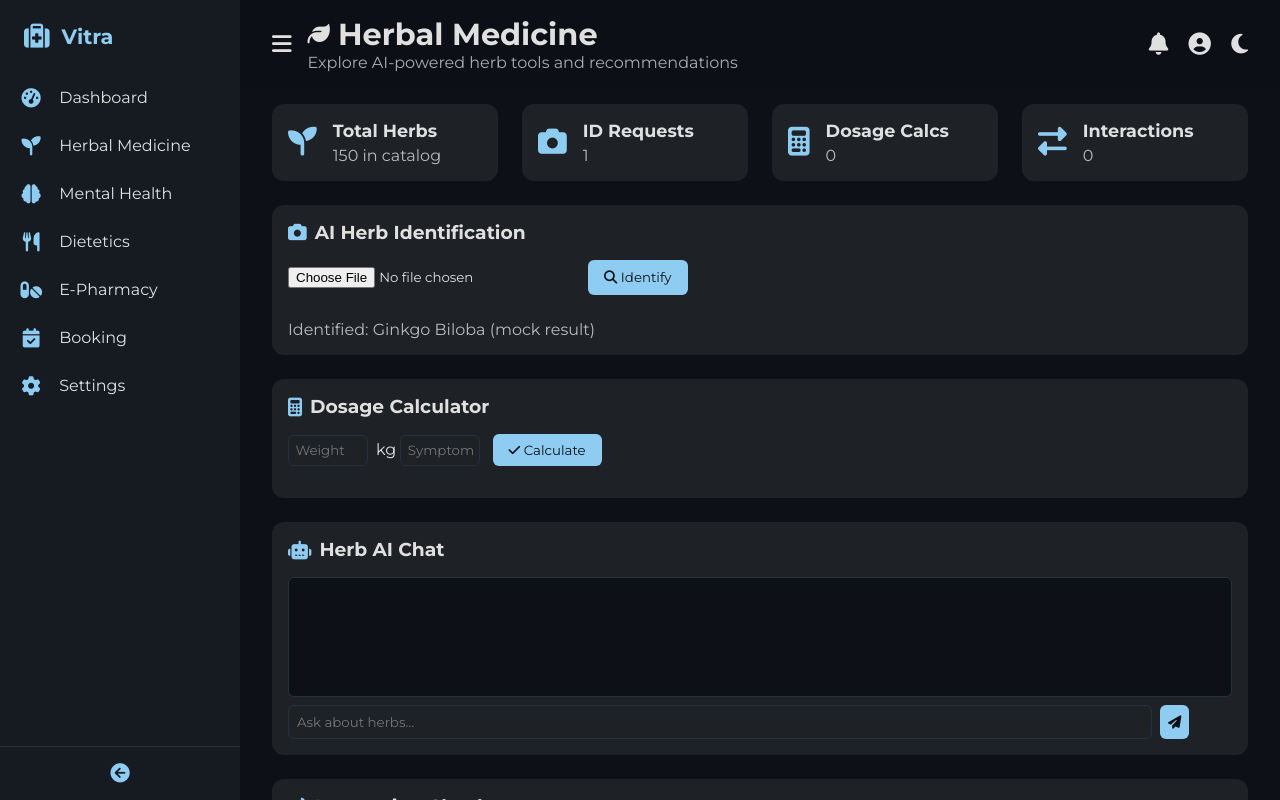
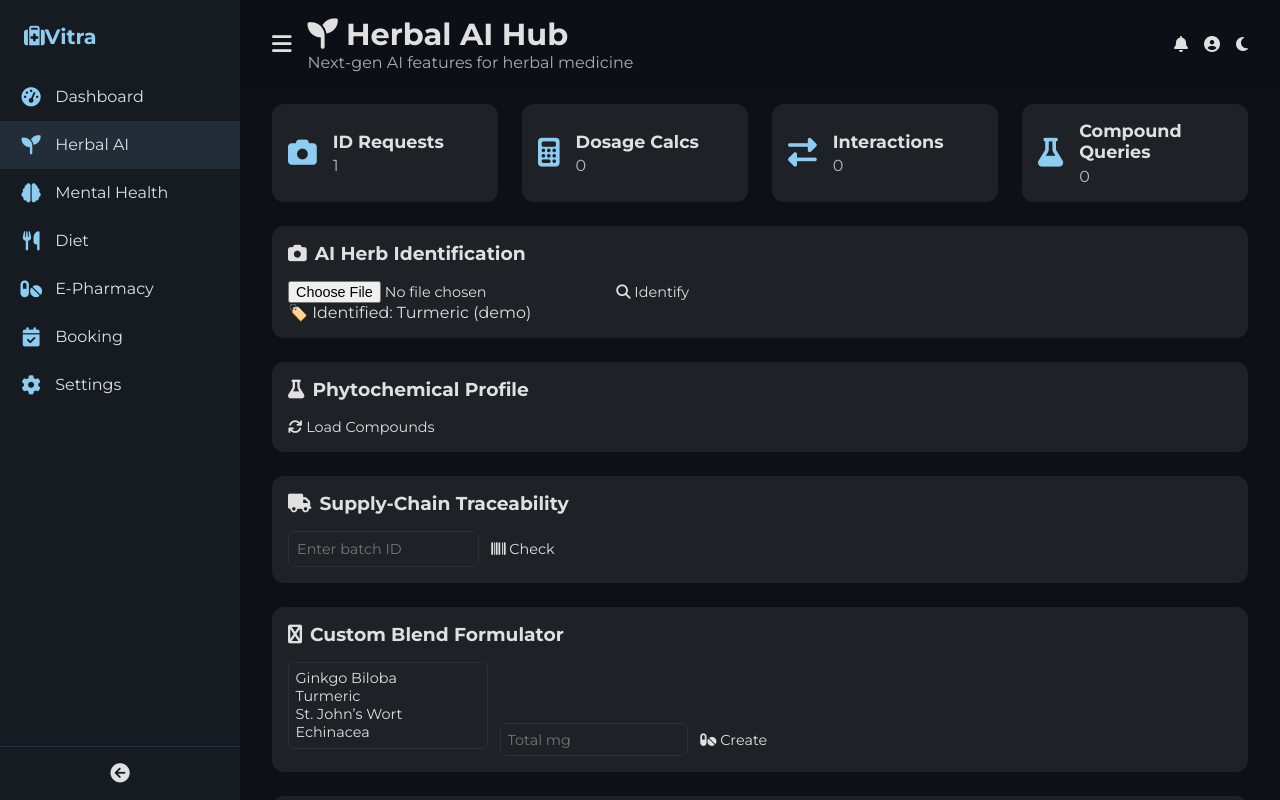
Before and after one commit to jvo-james/vitra, a plain HTML site: page herbs.html in a window 1280 px wide. Both pictures are taken after a click on the button "Identify". Drawn offline with nearby package versions, Linux system fonts and the light colour scheme.

Commit message:
Update herbs.html

```diff
--- a/herbs.html
+++ b/herbs.html
@@ -2,100 +2,103 @@
 <html lang="en" class="dark">
 <head>
   <meta charset="UTF-8"><meta name="viewport" content="width=device-width,initial-scale=1.0">
-  <title>Vitra – Herbal Medicine</title>
-  <!-- Google Fonts & FontAwesome -->
-  <link href="https://fonts.googleapis.com/css2?family=Montserrat:wght@300;400;600;700&display=swap" rel="stylesheet">
+  <title>Vitra – Herbal Medicine AI Hub</title>
+  <!-- Fonts & Icons -->
+  <link href="https://fonts.googleapis.com/css2?family=Montserrat:wght@300;400;600;700&display=swap" rel="stylesheet"/>
   <script src="https://kit.fontawesome.com/a076d05399.js" crossorigin="anonymous"></script>
-    <link href="https://fonts.googleapis.com/css2?family=Raleway:wght@400;700&display=swap" rel="stylesheet"/>
-  <link href="https://fonts.googleapis.com/css2?family=Poppins:wght@300;400;500;600;700&display=swap" rel="stylesheet"/>
   <link rel="stylesheet" href="https://cdnjs.cloudflare.com/ajax/libs/font-awesome/6.4.0/css/all.min.css"/>
   <!-- Chart.js -->
   <script src="https://cdn.jsdelivr.net/npm/chart.js"></script>
   <style>
-    /* RESET & BASE */
-    *{margin:0;padding:0;box-sizing:border-box;font-family:'Montserrat',sans-serif;}
-    body{display:flex;height:100vh;overflow:hidden;background:#0D1117;color:#E0E0E0;transition:background .3s,color .3s;}
-    a{color:inherit;text-decoration:none;}button{cursor:pointer;border:none;background:none;color:inherit;}
-    :root{--accent-light:#8ECDF1;--accent-dark:#5DAEDC;}
-    html.light body{background:#F5F5F5;color:#222;}
+    /* ===== Reset & Base ===== */
+    * { margin:0; padding:0; box-sizing:border-box; font-family:'Montserrat',sans-serif; }
+    body { display:flex; height:100vh; overflow:hidden; background:#0D1117; color:#E0E0E0; }
+    a { color:inherit; text-decoration:none; }
+    button { cursor:pointer; border:none; background:none; color:inherit; }
+    h3,h4 { margin-bottom:0.5rem; }
 
-    /* SIDEBAR */
-    #sidebar{width:240px;background:#161B22;display:flex;flex-direction:column;transition:width .3s;}
-    #sidebar.collapsed{width:64px;}
-    .brand{display:flex;align-items:center;gap:0.75rem;padding:1.5rem;font-size:1.3rem;font-weight:700;color:var(--accent-light);}
-    .brand i{font-size:1.6rem;}
-    #sidebar.collapsed .brand span{display:none;}
-    .nav-links{flex:1;}
-    .nav-links a{display:flex;align-items:center;gap:1rem;padding:0.9rem 1.2rem;transition:background .2s;}
-    .nav-links a:hover{background:rgba(142,205,241,0.1);}
-    #sidebar.collapsed .nav-links a span{display:none;}
-    .nav-links a i{width:24px;text-align:center;font-size:1.2rem;color:var(--accent-light);}
-    .toggle-sidebar{padding:1rem;text-align:center;cursor:pointer;border-top:1px solid #29303A;}
-    .toggle-sidebar i{font-size:1.2rem;color:var(--accent-light);}
+    /* ===== Colors ===== */
+    :root { --accent:#8ECDF1; --bg:#1E2126; --bg2:#161B22; --muted:rgba(224,224,224,0.6); }
 
-    /* MAIN */
-    #main{flex:1;display:flex;flex-direction:column;overflow:hidden;}
-    header{display:flex;align-items:center;justify-content:space-between;padding:1rem 2rem;
-      background:rgba(13,17,23,0.85);backdrop-filter:blur(6px);}
-    .header-left{display:flex;align-items:center;gap:1rem;}
-    .header-left i{font-size:1.4rem;cursor:pointer;}
-    .greeting h1{font-size:1.9rem;display:flex;align-items:center;gap:0.5rem;}
-    .greeting p{opacity:0.75;}
-    .header-right i{margin-left:1rem;font-size:1.4rem;cursor:pointer;}
+    /* ===== Sidebar ===== */
+    #sidebar {
+      width:240px; background:var(--bg2); flex-shrink:0; display:flex; flex-direction:column;
+      transition:width .3s;
+    }
+    .brand { padding:1.5rem; font-size:1.3rem; font-weight:700; color:var(--accent); }
+    nav a { display:flex; align-items:center; gap:.75rem; padding:.9rem 1.2rem; transition:background .2s; }
+    nav a:hover, nav a.active { background:rgba(142,205,241,0.1); }
+    nav i { width:24px; text-align:center; font-size:1.2rem; color:var(--accent); }
+    .toggle-sidebar { margin-top:auto; padding:1rem; text-align:center; border-top:1px solid #29303A; }
+    .toggle-sidebar i { font-size:1.2rem; }
 
-    .content{padding:1rem 2rem;overflow-y:auto;flex:1;}
+    /* ===== Main ===== */
+    #main { flex:1; display:flex; flex-direction:column; }
+    header {
+      display:flex; align-items:center; justify-content:space-between;
+      padding:1rem 2rem; background:rgba(13,17,23,0.85); backdrop-filter:blur(6px);
+    }
+    .header-left { display:flex; align-items:center; gap:1rem; }
+    #toggleSidebarBtn { font-size:1.4rem; cursor:pointer; }
+    .greeting h1 { font-size:1.9rem; display:flex; align-items:center; gap:.5rem; }
+    .greeting p { opacity:.75; }
+    .header-right { display:flex; align-items:center; gap:1rem; }
 
-    /* STAT CARDS */
-    .stats{display:grid;grid-template-columns:repeat(auto-fit,minmax(180px,1fr));gap:1.5rem;margin-bottom:1.5rem;}
-    .stat-card{background:#1E2126;border-radius:12px;padding:1rem;display:flex;align-items:center;gap:1rem;}
-    .stat-card i{font-size:1.8rem;color:var(--accent-light);}
-    .stat-card .details h3{font-size:1.1rem;margin-bottom:0.3rem;}
-    .stat-card .details p{opacity:0.8;}
+    .content { padding:1rem 2rem; overflow-y:auto; flex:1; }
 
-    /* CHART */
-    .chart-box{background:#1E2126;border-radius:12px;padding:1rem;margin-bottom:1.5rem;}
-    .chart-box canvas{width:100%!important;height:180px!important;}
+    /* ===== Stat Cards ===== */
+    .stats { display:grid; grid-template-columns:repeat(auto-fit,minmax(180px,1fr)); gap:1.5rem; margin-bottom:1.5rem; }
+    .stat-card { background:var(--bg); border-radius:12px; padding:1rem; display:flex; align-items:center; gap:1rem; }
+    .stat-card i { font-size:1.8rem; color:var(--accent); }
+    .stat-card .details h3 { font-size:1.1rem; margin-bottom:.3rem; }
+    .stat-card .details p { opacity:.8; }
 
-    /* FEATURE MODULES */
-    .module{background:#1E2126;border-radius:12px;padding:1rem;margin-bottom:1.5rem;}
-    .module h3{display:flex;align-items:center;gap:0.5rem;margin-bottom:1rem;}
-    .module h3 i{color:var(--accent-light);}
+    /* ===== Modules ===== */
+    .module { background:var(--bg); border-radius:12px; padding:1rem; margin-bottom:1.5rem; }
+    .module h3 { display:flex; align-items:center; gap:.5rem; margin-bottom:1rem; }
+    .module input, .module select, .module button { font-size:.9rem; }
 
-    /* AI IDENTIFICATION */
-    #herbUpload{margin-bottom:1rem;}
-    #herbUpload input{color:transparent;}
-    #identifyBtn{padding:0.6rem 1rem;background:var(--accent-light);color:#0D1117;border-radius:6px;}
+    /* ===== Chat & Log ===== */
+    #chatBox { height:120px; overflow-y:auto; background:var(--bg2); border:1px solid #29303A; border-radius:6px; padding:.5rem; font-size:.9rem; }
+    #chatInput { flex:1; padding:.5rem; background:var(--bg2); border:1px solid #29303A; border-radius:6px; color:inherit; }
+    #sendChat { padding:.5rem; background:var(--accent); border-radius:6px; color:#0D1117; }
 
-    /* DOSAGE CALCULATOR */
-    #dosageForm input{width:80px;padding:0.4rem;border-radius:6px;border:1px solid #29303A;margin-right:0.5rem;background:transparent;color:inherit;}
-    #calcDosage{padding:0.5rem 1rem;background:var(--accent-light);color:#0D1117;border-radius:6px;}
+    /* ===== Chart ===== */
+    .chart-box { background:var(--bg); border-radius:12px; padding:1rem; margin-bottom:1.5rem; }
+    .chart-box canvas { width:100%!important; height:180px!important; }
 
-    /* CHATBOT */
-    #chatBox{height:120px;overflow-y:auto;background:#0D1117;border:1px solid #29303A;border-radius:6px;padding:0.5rem;font-size:0.9rem;}
-    #chatInput{width:calc(100% - 80px);padding:0.5rem;border-radius:6px;border:1px solid #29303A;background:transparent;color:inherit;}
-    #sendChat{padding:0.5rem;margin-left:0.5rem;background:var(--accent-light);color:#0D1117;border-radius:6px;}
+    /* ===== Widgets Grid ===== */
+    .grid-3 { display:grid; grid-template-columns:repeat(auto-fit,minmax(200px,1fr)); gap:1rem; margin-bottom:1.5rem; }
+    .widget { background:var(--bg); border-radius:12px; padding:1rem; }
 
-    /* INTERACTION CHECKER */
-    #interactionForm select{padding:0.4rem;border-radius:6px;border:1px solid #29303A;background:transparent;color:inherit;margin-right:0.5rem;}
-    #checkInteraction{padding:0.5rem;background:var(--accent-light);color:#0D1117;border-radius:6px;}
+    /* ===== Custom Blend ===== */
+    #blendForm select, #blendForm input { margin-right:.5rem; padding:.4rem; border:1px solid #29303A; border-radius:6px; background:transparent; color:inherit; }
 
-    /* ENCYCLOPEDIA */
-    #searchHerb{width:100%;padding:0.6rem;border-radius:6px;border:1px solid #29303A;background:transparent;color:inherit;margin-bottom:0.5rem;}
-    table{width:100%;border-collapse:collapse;}
-    th,td{padding:0.6rem;border-bottom:1px solid #29303A;font-size:0.9rem;}
-    th{background:rgba(142,205,241,0.1);}
+    /* ===== Research ===== */
+    #researchList { list-style:none; padding-left:0; color:var(--muted); font-size:.9rem; max-height:150px; overflow-y:auto; }
+
+    /* ===== Reviews ===== */
+    #reviews { list-style:none; padding-left:0; max-height:150px; overflow-y:auto; color:var(--muted); font-size:.9rem; }
+    #reviewForm textarea { width:100%; height:60px; background:var(--bg2); border:1px solid #29303A; border-radius:6px; color:inherit; padding:.5rem; margin-bottom:.5rem; }
+
+    /* ===== Supply Chain ===== */
+    #batchInput { padding:.5rem; border:1px solid #29303A; border-radius:6px; margin-right:.5rem; background:transparent; color:inherit; }
+
+    /* ===== VR Garden ===== */
+    #vrGarden { width:100%; height:300px; background:#222; border-radius:12px; display:flex; align-items:center; justify-content:center; color:var(--muted); }
 
   </style>
 </head>
 <body>
 
+  <!-- SIDEBAR -->
   <aside id="sidebar">
-    <div class="brand"><i class="fas fa-medkit"></i><span>Vitra</span></div>
+    <div class="brand"><i class="fas fa-medkit"></i>Vitra</div>
     <nav class="nav-links">
       <a href="dashboard.html"><i class="fas fa-tachometer-alt"></i><span>Dashboard</span></a>
-      <a href="herbs.html"><i class="fas fa-seedling"></i><span>Herbal Medicine</span></a>
+      <a href="herbs.html" class="active"><i class="fas fa-seedling"></i><span>Herbal AI</span></a>
       <a href="mental.html"><i class="fas fa-brain"></i><span>Mental Health</span></a>
-      <a href="diet.html"><i class="fas fa-utensils"></i><span>Dietetics</span></a>
+      <a href="diet.html"><i class="fas fa-utensils"></i><span>Diet</span></a>
       <a href="pharmacy.html"><i class="fas fa-pills"></i><span>E-Pharmacy</span></a>
       <a href="booking.html"><i class="fas fa-calendar-check"></i><span>Booking</span></a>
       <a href="settings.html"><i class="fas fa-cog"></i><span>Settings</span></a>
@@ -103,13 +106,14 @@
     <div class="toggle-sidebar"><i class="fas fa-arrow-circle-left"></i></div>
   </aside>
 
+  <!-- MAIN -->
   <div id="main">
     <header>
       <div class="header-left">
         <i id="toggleSidebarBtn" class="fas fa-bars"></i>
         <div class="greeting">
-          <h1><i class="fas fa-leaf"></i> Herbal Medicine</h1>
-          <p>Explore AI-powered herb tools and recommendations</p>
+          <h1><i class="fas fa-seedling"></i> Herbal AI Hub</h1>
+          <p>Next-gen AI features for herbal medicine</p>
         </div>
       </div>
       <div class="header-right">
@@ -122,68 +126,102 @@
     <div class="content">
       <!-- Stats -->
       <div class="stats">
-        <div class="stat-card"><i class="fas fa-seedling"></i><div class="details"><h3>Total Herbs</h3><p>150 in catalog</p></div></div>
-        <div class="stat-card"><i class="fas fa-camera"></i><div class="details"><h3>ID Requests</h3><p id="stat-id">0</p></div></div>
-        <div class="stat-card"><i class="fas fa-calculator"></i><div class="details"><h3>Dosage Calcs</h3><p id="stat-dose">0</p></div></div>
-        <div class="stat-card"><i class="fas fa-exchange-alt"></i><div class="details"><h3>Interactions</h3><p id="stat-int">0</p></div></div>
-      </div>
-
-      <!-- AI Identification -->
-      <div class="module">
-        <h3><i class="fas fa-camera"></i> AI Herb Identification</h3>
-        <input type="file" id="herbUpload" accept="image/*"><button id="identifyBtn"><i class="fas fa-search"></i> Identify</button>
-        <p id="identifyResult" style="margin-top:1rem;opacity:0.8;"></p>
-      </div>
-
-      <!-- Dosage Calculator -->
-      <div class="module">
-        <h3><i class="fas fa-calculator"></i> Dosage Calculator</h3>
-        <form id="dosageForm">
-          <input type="number" id="weight" placeholder="Weight (kg)" required>kg
-          <input type="text" id="symptom" placeholder="Symptom (e.g. headache)" required>
-          <button id="calcDosage"><i class="fas fa-check"></i> Calculate</button>
-        </form>
-        <p id="dosageResult" style="margin-top:1rem;opacity:0.8;"></p>
-      </div>
-
-      <!-- AI Chatbot -->
-      <div class="module">
-        <h3><i class="fas fa-robot"></i> Herb AI Chat</h3>
-        <div id="chatBox"></div>
-        <div style="display:flex;margin-top:0.5rem;">
-          <input id="chatInput" placeholder="Ask about herbs…">
-          <button id="sendChat"><i class="fas fa-paper-plane"></i></button>
+        <div class="stat-card"><i class="fas fa-camera"></i>
+          <div class="details"><h3>ID Requests</h3><p id="stat-id">0</p></div>
+        </div>
+        <div class="stat-card"><i class="fas fa-calculator"></i>
+          <div class="details"><h3>Dosage Calcs</h3><p id="stat-dose">0</p></div>
+        </div>
+        <div class="stat-card"><i class="fas fa-exchange-alt"></i>
+          <div class="details"><h3>Interactions</h3><p id="stat-int">0</p></div>
+        </div>
+        <div class="stat-card"><i class="fas fa-flask"></i>
+          <div class="details"><h3>Compound Queries</h3><p id="stat-compounds">0</p></div>
         </div>
       </div>
 
-      <!-- Interaction Checker -->
+      <!-- AI Herb Identification -->
       <div class="module">
-        <h3><i class="fas fa-exchange-alt"></i> Interaction Checker</h3>
-        <form id="interactionForm">
-          <select id="herbA">
-            <option>Ginkgo Biloba</option><option>Turmeric</option><option>St. John’s Wort</option>
-          </select>
-          <select id="herbB">
-            <option>Ginkgo Biloba</option><option>Turmeric</option><option>St. John’s Wort</option>
-          </select>
-          <button id="checkInteraction"><i class="fas fa-search"></i> Check</button>
-        </form>
-        <p id="interactionResult" style="margin-top:1rem;opacity:0.8;"></p>
+        <h3><i class="fas fa-camera"></i> AI Herb Identification</h3>
+        <input type="file" id="herbUpload" accept="image/*">
+        <button id="identifyBtn"><i class="fas fa-search"></i> Identify</button>
+        <p id="identifyResult" class="small"></p>
       </div>
 
-      <!-- Encyclopedia -->
+      <!-- Phytochemical Profile -->
       <div class="module">
-        <h3><i class="fas fa-book"></i> Herb Encyclopedia</h3>
-        <input id="searchHerb" placeholder="Search herbs…">
-        <table>
-          <thead><tr><th>Name</th><th>Use</th><th>Category</th></tr></thead>
-          <tbody id="herbTable">
-            <tr><td>Ginkgo Biloba</td><td>Memory</td><td>Leaf</td></tr>
-            <tr><td>Turmeric</td><td>Inflammation</td><td>Root</td></tr>
-            <tr><td>St. John’s Wort</td><td>Mood</td><td>Flower</td></tr>
-            <!-- add more -->
-          </tbody>
-        </table>
+        <h3><i class="fas fa-flask"></i> Phytochemical Profile</h3>
+        <button id="loadCompounds"><i class="fas fa-sync"></i> Load Compounds</button>
+        <ul id="compoundList" class="small"></ul>
+      </div>
+
+      <!-- Supply-Chain Traceability -->
+      <div class="module">
+        <h3><i class="fas fa-truck"></i> Supply-Chain Traceability</h3>
+        <input type="text" id="batchInput" placeholder="Enter batch ID">
+        <button id="checkBatch"><i class="fas fa-barcode"></i> Check</button>
+        <p id="batchResult" class="small"></p>
+      </div>
+
+      <!-- Custom Blend Builder -->
+      <div class="module">
+        <h3><i class="fas fa-mix"></i> Custom Blend Formulator</h3>
+        <form id="blendForm">
+          <select id="blendHerbs" multiple style="min-width:200px;">
+            <option>Ginkgo Biloba</option><option>Turmeric</option><option>St. John’s Wort</option><option>Echinacea</option>
+          </select>
+          <input type="number" id="blendQty" placeholder="Total mg">
+          <button id="makeBlend"><i class="fas fa-pills"></i> Create</button>
+        </form>
+        <p id="blendResult" class="small"></p>
+      </div>
+
+      <!-- Genomic Dosing Advisor -->
+      <div class="module">
+        <h3><i class="fas fa-dna"></i> Genomic Dosing Advisor</h3>
+        <input type="file" id="genomeUpload" accept=".txt,.json">
+        <button id="analyzeGenome"><i class="fas fa-user-cog"></i> Analyze</button>
+        <p id="genomeResult" class="small"></p>
+      </div>
+
+      <!-- Symptom→Herb Recommender -->
+      <div class="module">
+        <h3><i class="fas fa-comment-medical"></i> Symptom → Herb Recommender</h3>
+        <input id="symptomInput" placeholder="Describe your symptom…" style="width:70%;padding:.5rem;border:1px solid #29303A;border-radius:6px;background:var(--bg2);color:inherit;">
+        <button id="getRecommendation"><i class="fas fa-seedling"></i> Recommend</button>
+        <p id="recommendResult" class="small"></p>
+      </div>
+
+      <!-- Safety Alerts -->
+      <div class="module">
+        <h3><i class="fas fa-exclamation-triangle"></i> Safety Alerts</h3>
+        <textarea id="sideEffectInput" placeholder="Describe any side effects…" style="width:100%;height:60px;background:var(--bg2);border:1px solid #29303A;border-radius:6px;color:inherit;"></textarea>
+        <button id="checkToxicity"><i class="fas fa-shield-alt"></i> Check</button>
+        <p id="toxicityResult" class="small"></p>
+      </div>
+
+      <!-- Research Summaries -->
+      <div class="module">
+        <h3><i class="fas fa-newspaper"></i> Latest Research</h3>
+        <button id="loadResearch"><i class="fas fa-sync"></i> Load Summaries</button>
+        <ul id="researchList"></ul>
+      </div>
+
+      <!-- Community Reviews -->
+      <div class="module">
+        <h3><i class="fas fa-users"></i> Community Reviews</h3>
+        <ul id="reviews"></ul>
+        <div id="reviewForm">
+          <textarea id="reviewText" placeholder="Write a quick review…"></textarea>
+          <button id="submitReview"><i class="fas fa-paper-plane"></i> Submit</button>
+        </div>
+      </div>
+
+      <!-- Wearable Integration -->
+      <div class="module">
+        <h3><i class="fas fa-wifi"></i> Wearable Sync</h3>
+        <button id="connectWearable"><i class="fas fa-plug"></i> Connect Device</button>
+        <p id="wearableStatus" class="small"></p>
       </div>
 
       <!-- Trending Herbs Chart -->
@@ -191,80 +229,109 @@
         <h4><i class="fas fa-chart-line"></i> Trending Herbs</h4>
         <canvas id="trendingChart"></canvas>
       </div>
+
+      <!-- VR Herb Garden -->
+      <div class="module">
+        <h3><i class="fas fa-vr-cardboard"></i> Virtual Herb Garden</h3>
+        <div id="vrGarden">[3D garden placeholder]</div>
+      </div>
     </div>
   </div>
 
   <script>
-    // Sidebar toggle
-    const sb=document.getElementById('sidebar'), btn=document.querySelector('.toggle-sidebar'), b2=document.getElementById('toggleSidebarBtn');
-    [btn,b2].forEach(e=>e.onclick=()=>sb.classList.toggle('collapsed'));
+    // Sidebar & Theme
+    const sb = document.getElementById('sidebar'),
+          tb = document.getElementById('toggleSidebarBtn'),
+          tt = document.getElementById('themeToggle');
+    tb.onclick = ()=> sb.classList.toggle('collapsed');
+    tt.onclick = ()=> { document.documentElement.classList.toggle('light'); tt.classList.toggle('fa-sun'); };
 
-    // Theme toggle
-    const tt=document.getElementById('themeToggle');
-    tt.onclick=()=>{
-      document.documentElement.classList.toggle('light');
-      tt.classList.toggle('fa-sun'); tt.classList.toggle('fa-moon');
-    };
-
-    // Stats counters from localStorage
-    ['id','dose','int'].forEach(k=>{
-      if(!localStorage.getItem(k)) localStorage.setItem(k, '0');
+    // Stats init
+    ['id','dose','int','compounds'].forEach(k=>{
+      if(!localStorage.getItem(k)) localStorage.setItem(k,'0');
       document.getElementById('stat-'+k).textContent = localStorage.getItem(k);
     });
 
-    // Identification
-    document.getElementById('identifyBtn').onclick=()=>{
-      const res=document.getElementById('identifyResult');
-      const count=+localStorage.getItem('id')+1;
-      localStorage.setItem('id',count); document.getElementById('stat-id').textContent=count;
-      res.textContent="Identified: Ginkgo Biloba (mock result)";
+    // 1. AI Identification (stub)
+    document.getElementById('identifyBtn').onclick = ()=>{
+      const cnt=+localStorage.getItem('id')+1;
+      localStorage.setItem('id',cnt);
+      document.getElementById('stat-id').textContent=cnt;
+      document.getElementById('identifyResult').textContent="🏷️ Identified: Turmeric (demo)";
     };
 
-    // Dosage
-    document.getElementById('calcDosage').onclick=e=>{
-      e.preventDefault();
-      const w=+document.getElementById('weight').value;
-      const dose=w*0.5;
-      const count=+localStorage.getItem('dose')+1;
-      localStorage.setItem('dose',count); document.getElementById('stat-dose').textContent=count;
-      document.getElementById('dosageResult').textContent=`Suggested dosage: ${dose.toFixed(1)} mg`;
+    // 2. Phytochemical Profile
+    document.getElementById('loadCompounds').onclick = ()=>{
+      const cnt=+localStorage.getItem('compounds')+1;
+      localStorage.setItem('compounds',cnt);
+      document.getElementById('stat-compounds').textContent=cnt;
+      const list=['Curcumin 40%','Demethoxycurcumin 20%','Bisdemethoxycurcumin 10%'];
+      const ul=document.getElementById('compoundList'); ul.innerHTML='';
+      list.forEach(c=>ul.innerHTML+=`<li>${c}</li>`);
     };
 
-    // Chatbot
-    const chatBox=document.getElementById('chatBox');
-    document.getElementById('sendChat').onclick=()=>{
-      const inp=document.getElementById('chatInput'), txt=inp.value.trim();
-      if(!txt) return;
-      chatBox.innerHTML+=`<p><strong>You:</strong> ${txt}</p>`;
-      inp.value='';
-      setTimeout(()=>chatBox.innerHTML+=`<p><strong>Vitra:</strong> [AI response to "${txt}"]</p>`,500);
-      chatBox.scrollTop=chatBox.scrollHeight;
+    // 3. Supply-Chain
+    document.getElementById('checkBatch').onclick = ()=>{
+      const id=document.getElementById('batchInput').value;
+      document.getElementById('batchResult').textContent=`Batch ${id}: Origin 🇮🇳 • Harvest 2025-03-10`;
     };
 
-    // Interaction
-    document.getElementById('checkInteraction').onclick=e=>{
+    // 4. Custom Blend
+    document.getElementById('makeBlend').onclick = e=>{
       e.preventDefault();
-      const a=document.getElementById('herbA').value, b=document.getElementById('herbB').value;
-      const count=+localStorage.getItem('int')+1;
-      localStorage.setItem('int',count); document.getElementById('stat-int').textContent=count;
-      document.getElementById('interactionResult').textContent=
-        a===b ? 'Same herb – no interaction.' : `No known interaction between ${a} & ${b}. (mock)`;
+      const herbs=[...document.getElementById('blendHerbs').selectedOptions].map(o=>o.value);
+      const qty=document.getElementById('blendQty').value;
+      document.getElementById('blendResult').textContent =
+        herbs.length?`Blend: ${qty}mg total of ${herbs.join(', ')}`:'Select herbs & qty';
     };
 
-    // Encyclopedia search
-    document.getElementById('searchHerb').oninput=e=>{
-      const q=e.target.value.toLowerCase();
-      document.querySelectorAll('#herbTable tr').forEach(tr=>{
-        tr.style.display = tr.textContent.toLowerCase().includes(q)? '' : 'none';
-      });
+    // 5. Genomic Advisor
+    document.getElementById('analyzeGenome').onclick = ()=>{
+      document.getElementById('genomeResult').textContent =
+        'Genomic profile indicates normal metabolism. Dose as standard.';
+    };
+
+    // 6. Symptom→Herb
+    document.getElementById('getRecommendation').onclick = ()=>{
+      const sym=document.getElementById('symptomInput').value;
+      document.getElementById('recommendResult').textContent =
+        `For "${sym}", try: Turmeric, Boswellia.`;
+    };
+
+    // 7. Safety Alerts
+    document.getElementById('checkToxicity').onclick = ()=>{
+      const txt=document.getElementById('sideEffectInput').value;
+      document.getElementById('toxicityResult').textContent =
+        txt.includes('yellow')?'⚠️ Potential toxicity detected.':
+        '👍 No safety alerts.';
+    };
+
+    // 8. Research Summaries
+    document.getElementById('loadResearch').onclick = ()=>{
+      const ul=document.getElementById('researchList'); ul.innerHTML='';
+      ['Turmeric anti-inflammatory study','Ginkgo improves cognition'].forEach(r=>ul.innerHTML+=`<li>${r}</li>`);
+    };
+
+    // 9. Community Reviews
+    document.getElementById('submitReview').onclick = ()=>{
+      const txt=document.getElementById('reviewText').value;
+      if(!txt) return;
+      document.getElementById('reviews').innerHTML+=`<li>★ ★ ★ ★ ☆ – ${txt}</li>`;
+      document.getElementById('reviewText').value='';
+    };
+
+    // 10. Wearable Sync
+    document.getElementById('connectWearable').onclick = ()=>{
+      document.getElementById('wearableStatus').textContent =
+        'Connected to Fitbit. Last sync: 2h ago.';
     };
 
     // Trending Herbs Chart
     new Chart(document.getElementById('trendingChart'), {
       type:'bar', data:{
-        labels:['Ginkgo','Turmeric','StJohn','Echinacea','Valerian'],
-        datasets:[{data:[120,95,80,65,50],backgroundColor:'var(--accent-light)'}]
-      }, options:{plugins:{legend:{display:false}}}
+        labels:['Turmeric','Ginkgo','Echinacea','Valerian','Ashwagandha'],
+        datasets:[{ data:[120,95,85,70,65], backgroundColor: 'var(--accent)' }]
+      }, options:{ plugins:{legend:{display:false}} }
     });
   </script>
 </body>
```
